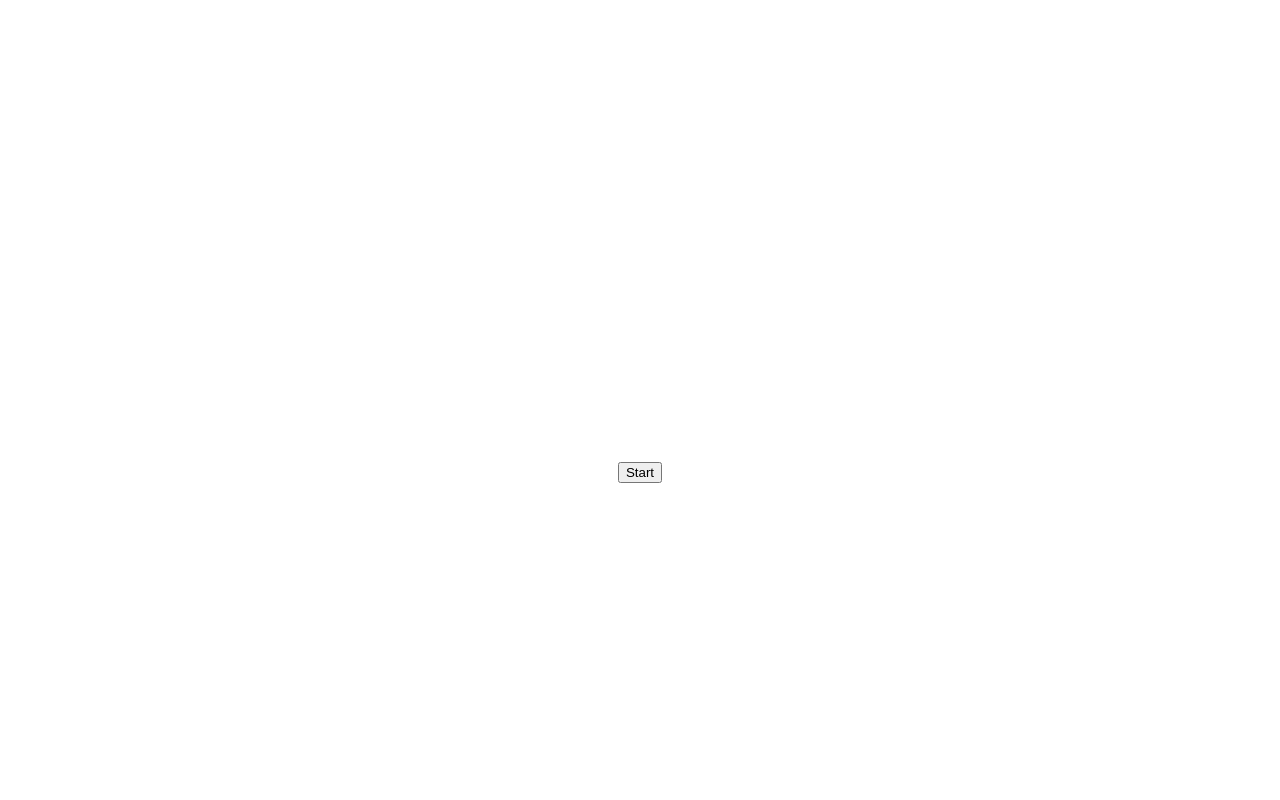
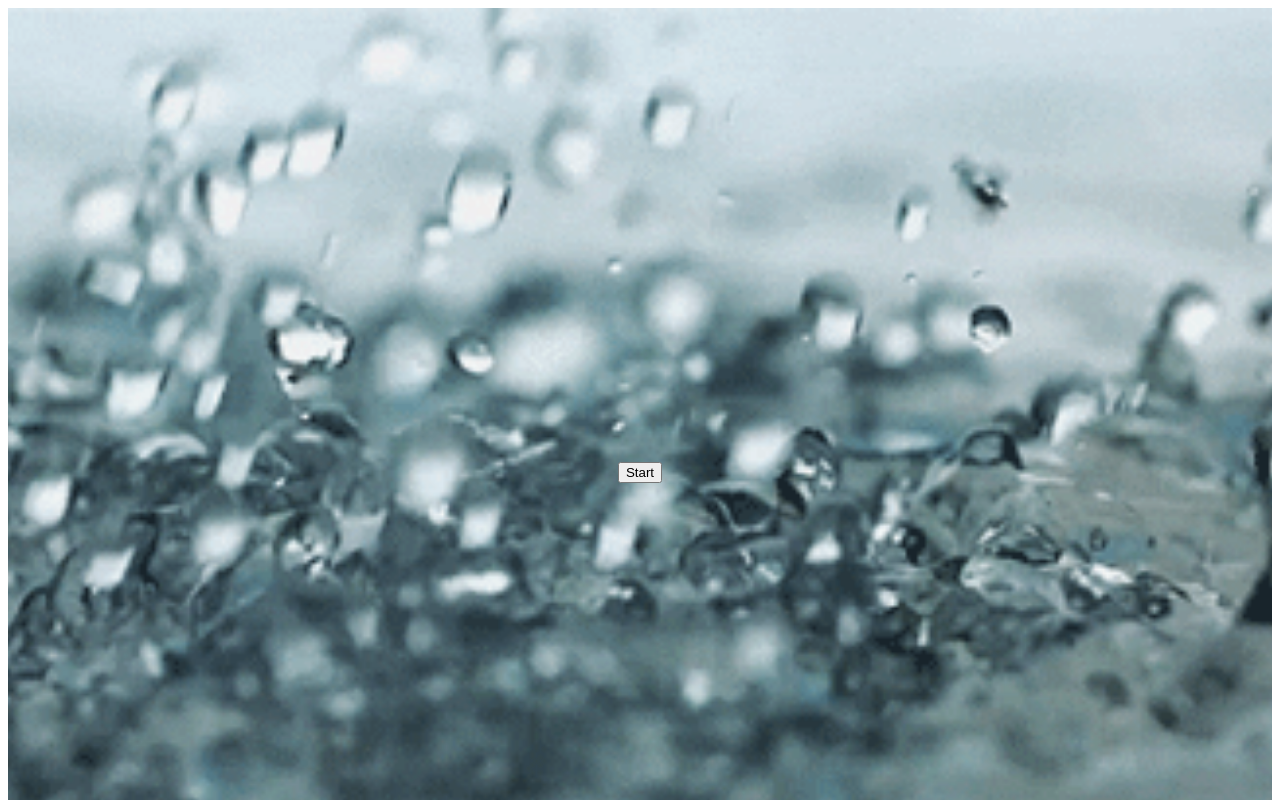
Before and after one commit to litsynp/give-me-privacy, a Next.js app: page / in a window 1280 px wide. Shown: the top 800 px of the page. Built offline with nearby package versions, Linux system fonts and the light colour scheme.

Commit message:
design: add background

```diff
--- a/src/pages/index.tsx
+++ b/src/pages/index.tsx
@@ -18,7 +18,15 @@ const Home: NextPage = () => {
   }, []);
 
   return (
-    <div className={styles.container}>
+    <div
+      style={{
+        backgroundImage: `url(${'/images/rainfall-background.gif'})`,
+        backgroundPosition: 'center',
+        backgroundSize: 'cover',
+        backgroundRepeat: 'no-repeat',
+        filter: 'grayscale(30%)',
+      }}
+    >
       <Head>
         <title>Give Me Privacy!</title>
         <meta name="description" content="Give me some privacy!" />
```
Also changed, not shown: public/images/rainfall-background.gif (added).
